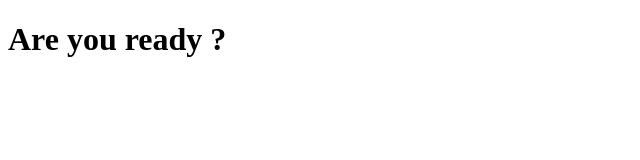
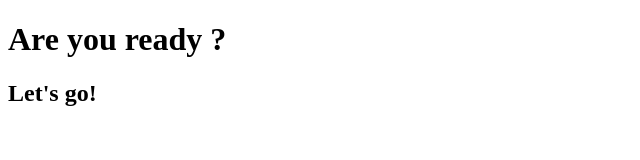
Before and after one commit to StephaneSauvaget/helloWorld, a plain HTML site: page index.html in a window 1280 px wide. Shown: the whole page, without its empty margins (0-640 px from the left). Drawn offline with Linux system fonts and the light colour scheme.

Commit message:
come on .

```diff
--- a/index.html
+++ b/index.html
@@ -6,6 +6,6 @@
 </head>
 <body>
   <h1>Are you ready ?</h1> <!-- Création balise h1 -->
-  <h2></h2> <!-- Création balise h2 -->
+  <h2>Let's go!</h2> <!-- Création balise h2 -->
 </body>
 </html>
```
